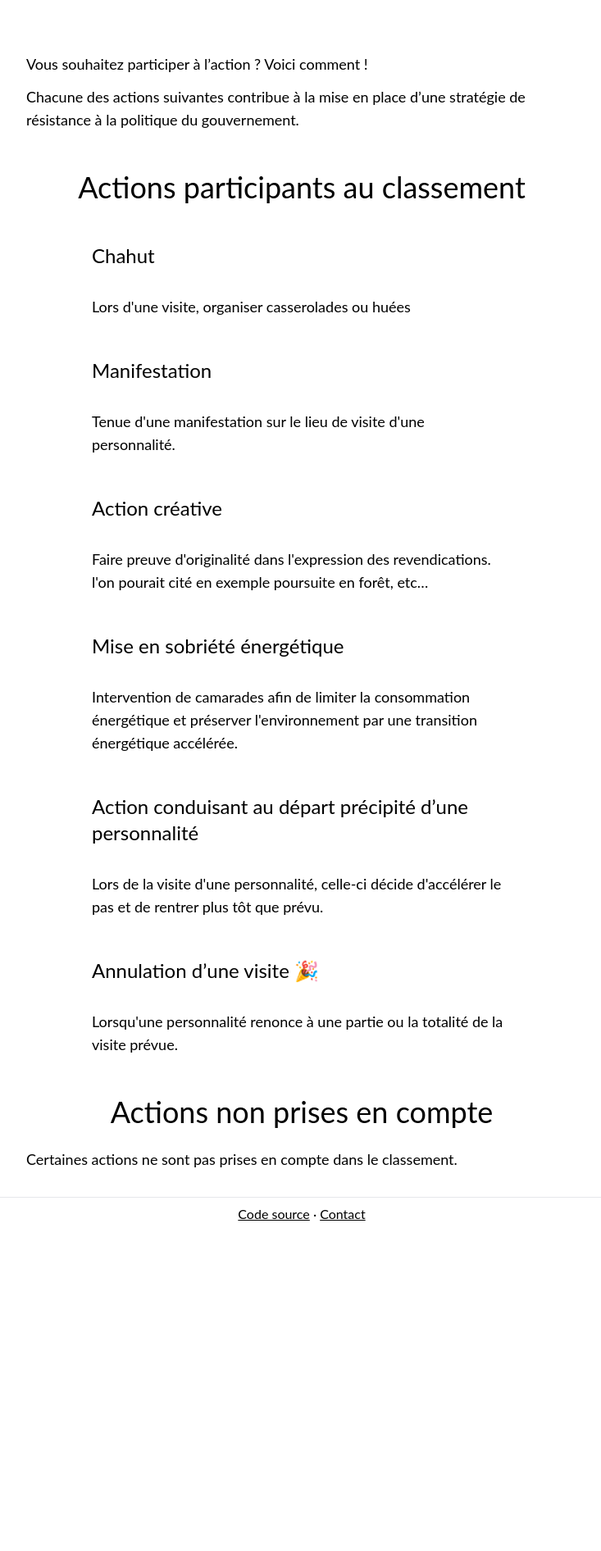
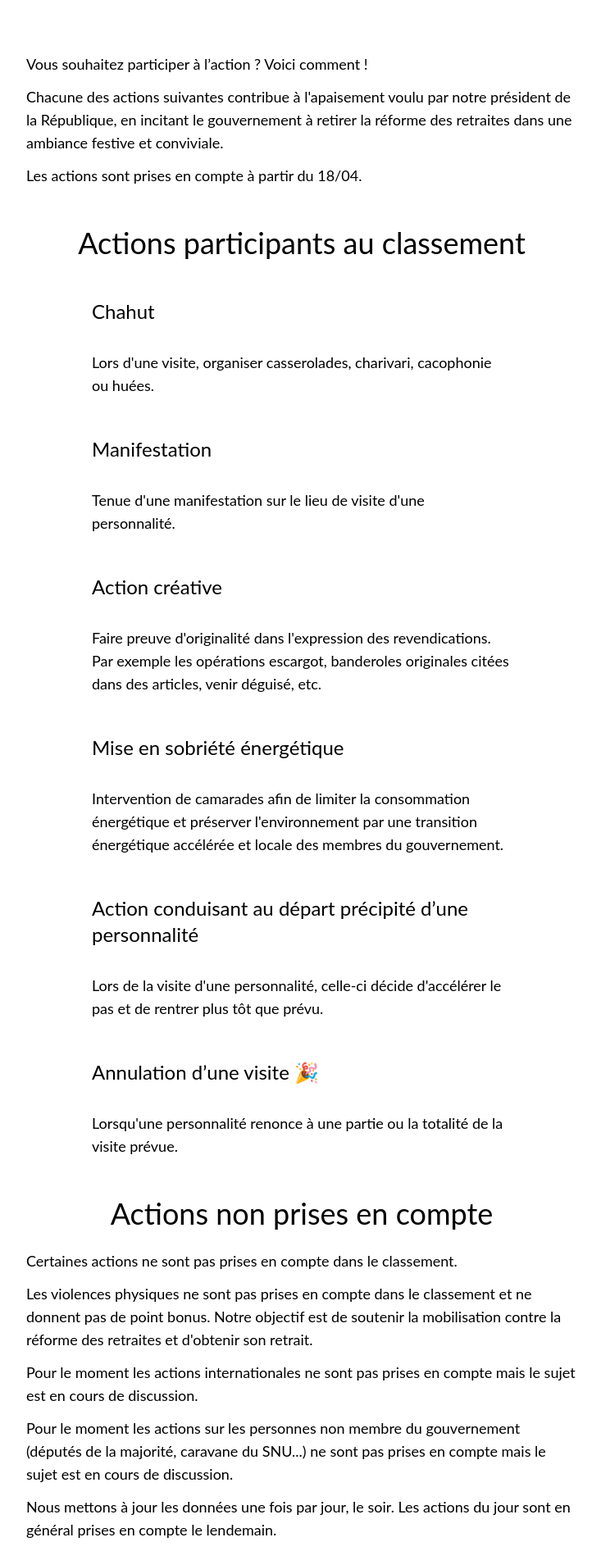
Before and after one commit to cedricr/100joursdezbeul, a SvelteKit app: page /comment-participer in a window 1280 px wide. Shown: the part 288-2180 px from the top of the page at 82% size, without its empty margins (272-1005 px from the left). Before the commit the page ends 1797 px from the top, so only its background shows below. Built offline with nearby package versions, Linux system fonts and the light colour scheme.

Commit message:
Modification de texte

```diff
--- a/src/routes/comment-participer/+page.svelte
+++ b/src/routes/comment-participer/+page.svelte
@@ -8,15 +8,17 @@
 		<p>Vous souhaitez participer à l’action&nbsp;? Voici comment&nbsp;!</p>
 
 		<p>
-			Chacune des actions suivantes contribue à la mise en place d’une stratégie de résistance à la
-			politique du gouvernement.
+			Chacune des actions suivantes contribue à l'apaisement voulu par notre président de la
+			République, en incitant le gouvernement à retirer la réforme des retraites dans une ambiance
+			festive et conviviale.
 		</p>
+		<p>Les actions sont prises en compte à partir du 18/04.</p>
 
 		<h2>Actions participants au classement</h2>
 		<ul>
 			<li id="chahut">
 				<h3>Chahut</h3>
-				<p>Lors d'une visite, organiser casserolades ou huées</p>
+				<p>Lors d'une visite, organiser casserolades, charivari, cacophonie ou huées.</p>
 			</li>
 
 			<li id="manifestation">
@@ -27,8 +29,8 @@
 			<li id="action-creative">
 				<h3>Action créative</h3>
 				<p>
-					Faire preuve d'originalité dans l'expression des revendications. l'on pourait cité en
-					exemple poursuite en forêt, etc…
+					Faire preuve d'originalité dans l'expression des revendications. Par exemple les
+					opérations escargot, banderoles originales citées dans des articles, venir déguisé, etc.
 				</p>
 			</li>
 
@@ -36,7 +38,8 @@
 				<h3>Mise en sobriété énergétique</h3>
 				<p>
 					Intervention de camarades afin de limiter la consommation énergétique et préserver
-					l'environnement par une transition énergétique accélérée.
+					l'environnement par une transition énergétique accélérée et locale des membres du
+					gouvernement.
 				</p>
 			</li>
 
@@ -56,6 +59,24 @@
 
 		<h2>Actions non prises en compte</h2>
 		<p>Certaines actions ne sont pas prises en compte dans le classement.</p>
+		<p>
+			Les violences physiques ne sont pas prises en compte dans le classement et ne donnent pas de
+			point bonus. Notre objectif est de soutenir la mobilisation contre la réforme des retraites et
+			d'obtenir son retrait.
+		</p>
+		<p>
+			Pour le moment les actions internationales ne sont pas prises en compte mais le sujet est en
+			cours de discussion.
+		</p>
+		<p>
+			Pour le moment les actions sur les personnes non membre du gouvernement (députés de la
+			majorité, caravane du SNU...) ne sont pas prises en compte mais le sujet est en cours de
+			discussion.
+		</p>
+		<p>
+			Nous mettons à jour les données une fois par jour, le soir. Les actions du jour sont en
+			général prises en compte le lendemain.
+		</p>
 	</div>
 </main>
 
@@ -74,6 +95,6 @@
 		@apply mx-auto mb-6 max-w-lg list-none;
 	}
 	li {
-		@apply mb-3;
+		@apply mb-3 text-lg;
 	}
 </style>
```
